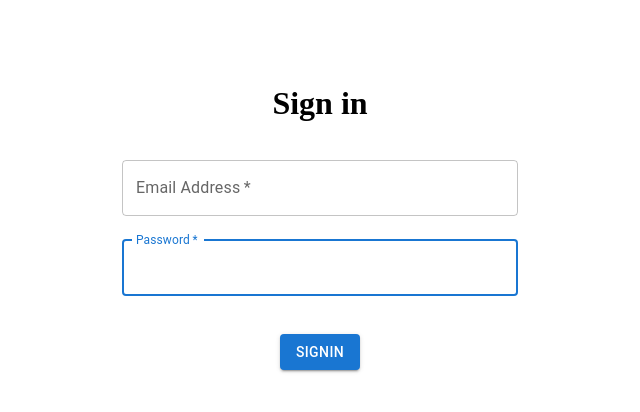
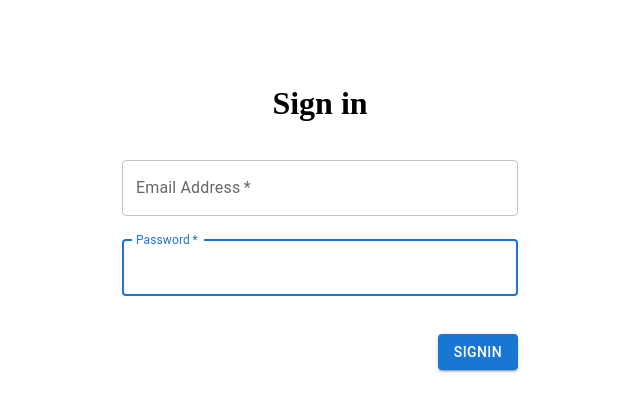
Before and after one commit to micahang0127/react-typescript-login-v2, a React (Create React App) app: page /signin in a window 1280 px wide. Shown: the top 412 px of the page, without its empty margins (320-960 px from the left). Built offline with nearby package versions, Linux system fonts and the light colour scheme.

Commit message:
style setting & install styped-components

```diff
--- a/package.json
+++ b/package.json
@@ -17,6 +17,7 @@
     "react-dom": "^18.2.0",
     "react-router-dom": "^6.4.3",
     "react-scripts": "5.0.1",
+    "styled-components": "^5.3.6",
     "typescript": "^4.8.4",
     "web-vitals": "^2.1.4"
   },
--- /dev/null
+++ b/src/assets/css/style.ts
@@ -0,0 +1,5 @@
+export const buttonRight = {
+  width: "100%",
+  display: "flex",
+  justifyContent: "end",
+};
--- a/src/pages/SignIn.tsx
+++ b/src/pages/SignIn.tsx
@@ -2,6 +2,7 @@ import React, { ChangeEvent, MouseEvent, useState } from "react";
 import { Box, Container } from "@mui/material/";
 import InputMui from "../components/_atoms/form/InputMui";
 import ButtonMui from "../components/_atoms/buttons/ButtonMui";
+import { buttonRight } from "../assets/css/style";
 
 const SignIn = () => {
   const [email, setEmail] = useState("");
@@ -66,7 +67,13 @@ const SignIn = () => {
             label="Password"
             onChange={handleOnChangePassword}
           />
-          <div style={{ marginTop: 30, marginBottom: 2 }}>
+          <div
+            style={{
+              marginTop: 30,
+              marginBottom: 2,
+              ...buttonRight,
+            }}
+          >
             <ButtonMui onClick={handleOnClickSubmit} />
           </div>
         </Box>
```
Also changed, not shown: 2 other files (tests, documents, lock files or other folders).
